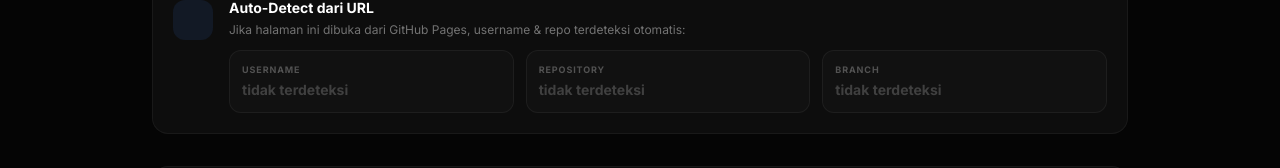
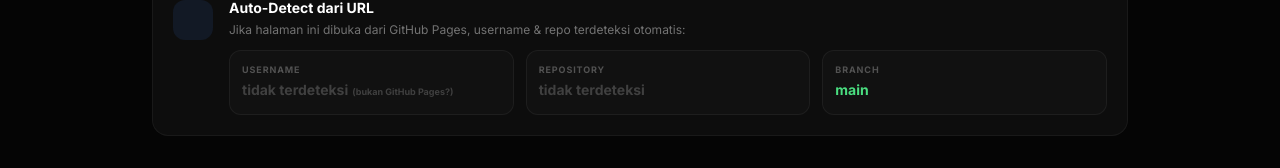
Before and after one commit to ecosportokutimur-blip/jersey-eco-sport, a plain HTML site: page Ecosport Database.html in a window 1280 px wide. Shown: the part 360-528 px from the top of the page. Drawn offline with nearby package versions, Linux system fonts and the light colour scheme; some icons are missing.

```diff
--- a/Ecosport Database.html
+++ b/Ecosport Database.html
@@ -297,7 +297,7 @@
 /* ================================================================
    CONFIG STATE
    ================================================================ */
-var config = { jersey-eco-sport: '', ECO SPORT Database: '', ECO SPORT Database: 'main', 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: '' };
+var config = { owner: '', repo: '', branch: 'main', token: '' };
 var isConnected = false;
 
 /* ================================================================
```
